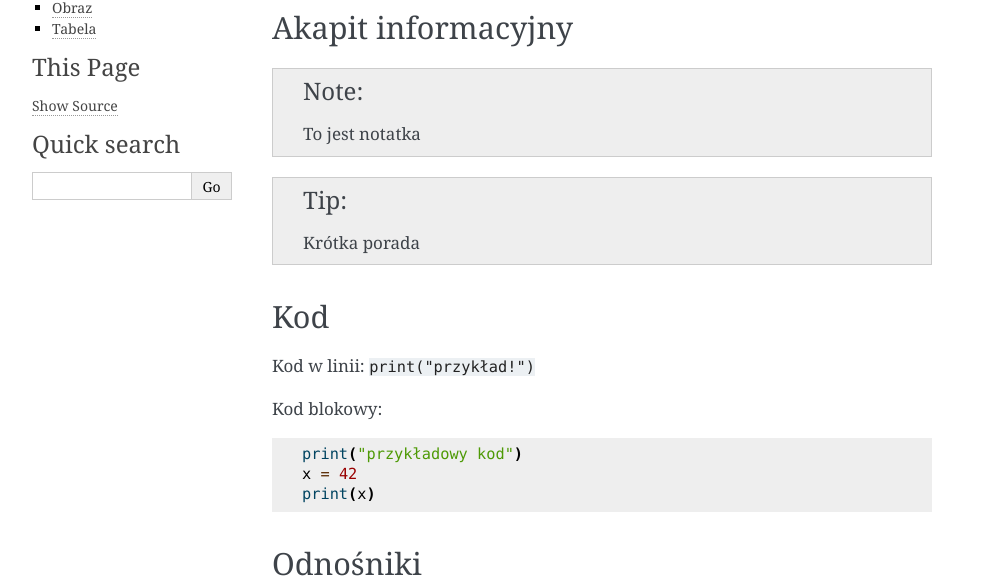
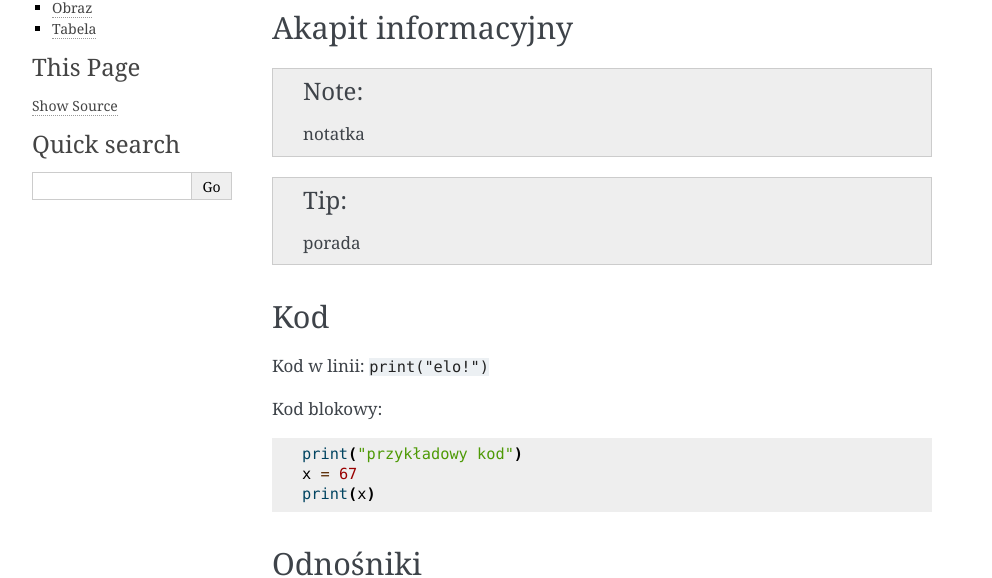
Before and after one commit to antxxk/zse-4tp-AK-rtd, a Sphinx documentation site: the page built from docs/skladnia.rst, in a window 1280 px wide. Shown: the part 223-801 px from the top of the page, without its empty margins (148-1140 px from the left). Built offline with Sphinx 7.4.7, drawn with Linux system fonts in a browser that asks for light colours.

Commit message:
Update skladnia.rst

```diff
--- a/docs/skladnia.rst
+++ b/docs/skladnia.rst
@@ -12,23 +12,23 @@ Akapit informacyjny
 
 .. note::
 
-   To jest notatka
+   notatka
 
 .. tip::
 
-   Krótka porada
+   porada
 
 Kod
 ---
 
-Kod w linii: ``print("przykład!")``
+Kod w linii: ``print("elo!")``
 
 Kod blokowy:
 
 .. code-block:: python
 
    print("przykładowy kod")
-   x = 42
+   x = 67
    print(x)
 
 Odnośniki
```
